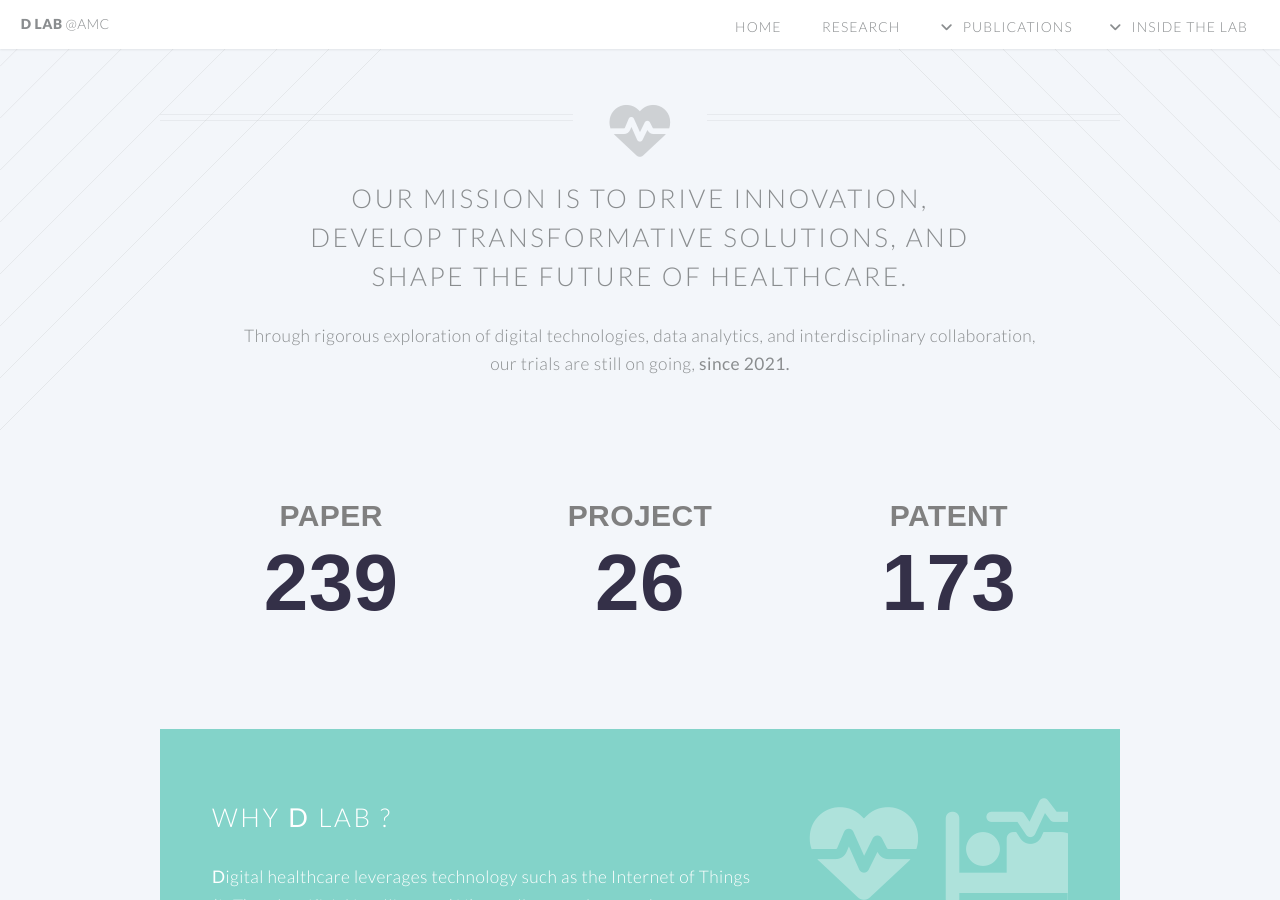
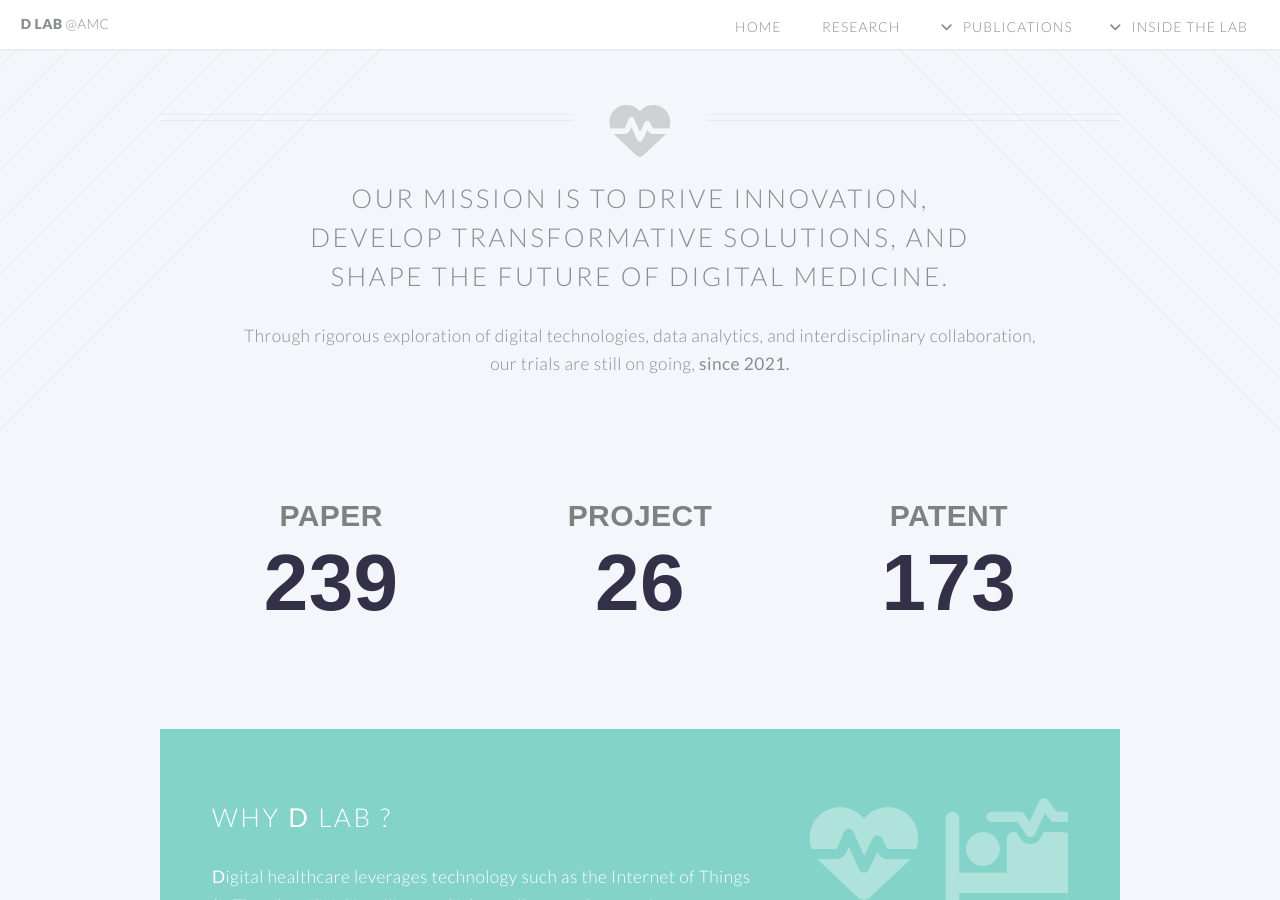
Before and after one commit to ydon1111/ydon1111.github.io, a Jekyll site: the page built from index.html, in a window 1280 px wide and 900 px high, scrolled down 546 px. Built offline with Jekyll 4.4.1, drawn with Linux system fonts in a browser that asks for light colours; nearby versions of some CDN libraries.

```diff
--- a/_config.yml
+++ b/_config.yml
@@ -1,12 +1,13 @@
 # Site settings
 title: D Lab
-description: DHLab@AMC / 서울아산병원 디지털헬스케어 연구실
+description: DLab@AMC / 서울아산병원 디지털의학 연구실
 
 url: "https://ydon1111.github.io" # the base hostname & protocol for your site, e.g. https://example.github.io
 baseurl: ""
 
-lang: ko
-timezone: Asia/Seoul
+
+lang: "ko_KR"
+timezone: "Asia/Seoul"
 future: true
 
 # Build settings
--- a/htmls/inside_the_lab/DHLAB@AMC.html
+++ b/htmls/inside_the_lab/DHLAB@AMC.html
@@ -7,7 +7,7 @@ layout: default
 	<header class="special container">
 		<span class="icon fa-solid fa-layer-group"></span>
 		<h2>inside the lab</h2>
-		<p style="font-size: 18px; color: #8a8d8f; ">D.LAB as Digital-healthcare Laboratory <br>
+		<p style="font-size: 18px; color: #8a8d8f; ">D.LAB as Digital-Medicine Laboratory <br>
 			@ Asan Medical Center
 		</p>
 	</header>
--- a/index.html
+++ b/index.html
@@ -7,7 +7,7 @@ layout: landing-page
 	<header class="special container">
 		<span class="icon fa-solid fa-heart-pulse"></span>
 		<h2>Our mission is to drive innovation,<br /> develop transformative solutions, and <br />shape the future of
-			healthcare.
+			digital medicine.
 			<br />
 		</h2>
 		<p>Through rigorous exploration of digital technologies, data analytics, and interdisciplinary collaboration,
```
